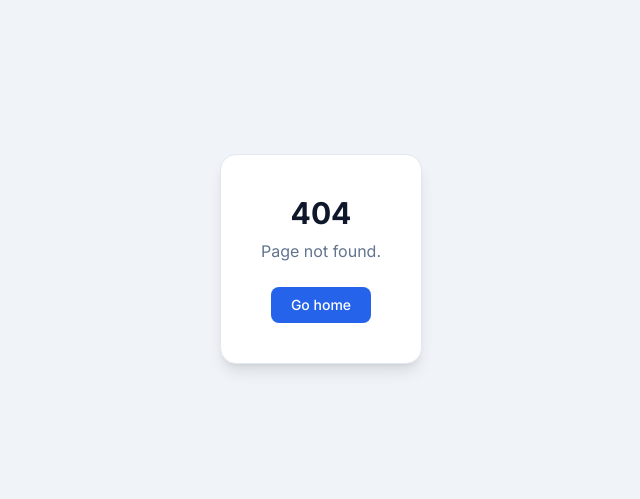
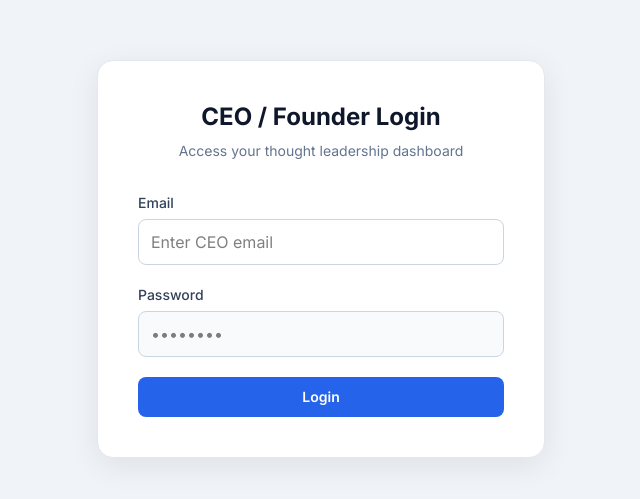
Before and after one commit to Diintech3/-MagnifAI-frontend, a React (Vite) app: page /ceo/login in a window 1280 px wide. Before the commit this address had no page. Shown: the part 141-640 px from the top of the page, without its empty margins (319-959 px from the left). Built offline with nearby package versions, Linux system fonts and the light colour scheme.

Commit message:
Update profile fetch path and route configs for CEO

```diff
--- a/src/App.jsx
+++ b/src/App.jsx
@@ -10,6 +10,7 @@ import { AppDashboard } from "./pages/AppDashboard";
 import { CandidateDashboard } from "./pages/CandidateDashboard";
 import { NotFoundPage } from "./pages/NotFoundPage";
 import { getToken } from "./lib/tokenStorage";
+import { CEOLoginPage } from "./pages/CEOLoginPage";
 
 function RoleRoute({ allow, loginPath, children }) {
   const { status, user } = useAuth();
@@ -26,7 +27,11 @@ function GuestLoginRoute({ loginPath, allowedRoles, children }) {
     if (allowedRoles.includes(user.role)) {
       if (user.role === "SUPERADMIN") return <Navigate to="/superadmin" replace />;
       if (user.role === "CANDIDATE") return <Navigate to="/candidate" replace />;
-      if (user.role === "APP") return <Navigate to="/app" replace />;
+      if (user.role === "CEO") return <Navigate to="/ceo" replace />;
+      if (user.role === "APP") {
+        if (user.isCEO) return <Navigate to="/ceo" replace />;
+        return <Navigate to="/app" replace />;
+      }
       return <Navigate to="/admin" replace />;
     }
     return <Navigate to={loginPath} replace />;
@@ -40,7 +45,11 @@ function HomeRedirect() {
   if (status === "authed" && user) {
     if (user.role === "SUPERADMIN") return <Navigate to="/superadmin" replace />;
     if (user.role === "CANDIDATE") return <Navigate to="/candidate" replace />;
-    if (user.role === "APP") return <Navigate to="/app" replace />;
+    if (user.role === "CEO") return <Navigate to="/ceo" replace />;
+    if (user.role === "APP") {
+      if (user.isCEO) return <Navigate to="/ceo" replace />;
+      return <Navigate to="/app" replace />;
+    }
     return <Navigate to="/admin" replace />;
   }
   if (getToken("SUPERADMIN")) return <Navigate to="/superadmin" replace />;
@@ -96,6 +105,14 @@ function AppRoutes() {
           </GuestLoginRoute>
         }
       />
+      <Route
+        path="/ceo/login"
+        element={
+          <GuestLoginRoute loginPath="/ceo/login" allowedRoles={["CEO"]}>
+            <CEOLoginPage />
+          </GuestLoginRoute>
+        }
+      />
       <Route path="/login" element={<Navigate to="/superadmin/login" replace />} />
       <Route
         path="/superadmin/*"
@@ -117,6 +134,14 @@ function AppRoutes() {
         path="/app/*"
         element={
           <RoleRoute allow={["APP"]} loginPath="/app/login">
+            <AppDashboard />
+          </RoleRoute>
+        }
+      />
+      <Route
+        path="/ceo/*"
+        element={
+          <RoleRoute allow={["CEO"]} loginPath="/ceo/login">
             <AppDashboard />
           </RoleRoute>
         }
--- a/src/auth/AuthProvider.jsx
+++ b/src/auth/AuthProvider.jsx
@@ -6,14 +6,13 @@ import { clearToken, getRoleFromPath, getToken, saveToken } from "../lib/tokenSt
 const AuthContext = createContext(null);
 
 async function fetchMe(role, token) {
-  if (role === "APP") return api("/api/auth/app/me", { token });
-  if (role === "CANDIDATE") return api("/api/auth/candidate/me", { token });
   return api("/api/auth/me", { token });
 }
 
 function loginEndpoint(role) {
   if (role === "APP") return "/api/auth/app/login";
   if (role === "CANDIDATE") return "/api/auth/candidate/login";
+  if (role === "CEO") return "/api/auth/ceo/login";
   return "/api/auth/login";
 }
 
--- a/src/lib/tokenStorage.js
+++ b/src/lib/tokenStorage.js
@@ -8,6 +8,7 @@ export const TOKEN_KEYS = {
 export function getRoleFromPath(pathname) {
   if (pathname.startsWith("/candidate")) return "CANDIDATE";
   if (pathname.startsWith("/app")) return "APP";
+  if (pathname.startsWith("/ceo")) return "CEO";
   if (pathname.startsWith("/superadmin")) return "SUPERADMIN";
   if (pathname.startsWith("/admin")) return "ADMIN";
   return null;
@@ -16,7 +17,7 @@ export function getRoleFromPath(pathname) {
 export function getTokenKeyForRole(role) {
   if (role === "SUPERADMIN") return TOKEN_KEYS.SUPERADMIN;
   if (role === "ADMIN") return TOKEN_KEYS.ADMIN;
-  if (role === "APP") return TOKEN_KEYS.APP;
+  if (role === "APP" || role === "CEO") return TOKEN_KEYS.APP;
   if (role === "CANDIDATE") return TOKEN_KEYS.CANDIDATE;
   return null;
 }
--- a/src/pages/AppDashboard.jsx
+++ b/src/pages/AppDashboard.jsx
@@ -71,20 +71,31 @@ export function AppDashboard() {
   const dashboardType = user?.dashboardType || "default";
   const isManager = user?.showCandidates === true;
   const location = useLocation();
-  const isDetailPage = /^\/app\/contents\/[^/]+$/.test(location.pathname);
-  const isEditorPage = /^\/app\/contents\/[^/]+\/edit$/.test(location.pathname);
+
+  const basePath = location.pathname.startsWith("/ceo") ? "/ceo" : "/app";
+  const isDetailPage = new RegExp("^" + basePath + "/contents/[^/]+$").test(location.pathname);
+  const isEditorPage = new RegExp("^" + basePath + "/contents/[^/]+/edit$").test(location.pathname);
   const isFullPageContent = isDetailPage || isEditorPage;
+
+  const loginPath = basePath === "/ceo" ? "/ceo/login" : "/app/login";
+
+  // Map nav paths dynamically to basePath
+  const fcNav = FC_NAV.map(item => ({ ...item, to: item.to.replace("/app", basePath) }));
+  const managerNav = MANAGER_NAV.map(item => ({ ...item, to: item.to.replace("/app", basePath) }));
+  const spiritualNav = SPIRITUAL_NAV.map(item => ({ ...item, to: item.to.replace("/app", basePath) }));
+  const changemakerNav = CHANGEMAKER_NAV.map(item => ({ ...item, to: item.to.replace("/app", basePath) }));
+  const founderNav = FOUNDER_NAV.map(item => ({ ...item, to: item.to.replace("/app", basePath) }));
 
   // Founder dashboard
   if (dashboardType === "founder") {
     return (
-      <DashboardShell loginPath="/app/login" portalLabel="FOUNDER OS" navItems={FOUNDER_NAV}>
+      <DashboardShell loginPath={loginPath} portalLabel="FOUNDER OS" navItems={founderNav}>
         <Routes>
           <Route index    element={<AppOverview />} />
           <Route path="ceos"     element={<FounderDashboard />} />
           <Route path="settings" element={<AppSettings />} />
           <Route path="help"     element={<HelpPage />} />
-          <Route path="*"        element={<Navigate to="/app" replace />} />
+          <Route path="*"        element={<Navigate to={basePath} replace />} />
         </Routes>
       </DashboardShell>
     );
@@ -93,14 +104,14 @@ export function AppDashboard() {
   // Change Maker dashboard
   if (dashboardType === "changemaker") {
     return (
-      <DashboardShell loginPath="/app/login" portalLabel="CHANGE MAKER OS" navItems={CHANGEMAKER_NAV}>
+      <DashboardShell loginPath={loginPath} portalLabel="CHANGE MAKER OS" navItems={changemakerNav}>
         <Routes>
           <Route index element={<ChangeMakerDashboard />} />
           <Route path="social"   element={<AppSocialMedia />} />
           <Route path="news"     element={<AppNews />} />
           <Route path="settings" element={<AppSettings />} />
           <Route path="help"     element={<HelpPage />} />
-          <Route path="*"        element={<Navigate to="/app" replace />} />
+          <Route path="*"        element={<Navigate to={basePath} replace />} />
         </Routes>
       </DashboardShell>
     );
@@ -109,14 +120,14 @@ export function AppDashboard() {
   // Spiritual Guru dashboard
   if (dashboardType === "spiritual") {
     return (
-      <DashboardShell loginPath="/app/login" portalLabel="SPIRITUAL GURU OS" navItems={SPIRITUAL_NAV}>
+      <DashboardShell loginPath={loginPath} portalLabel="SPIRITUAL GURU OS" navItems={spiritualNav}>
         <Routes>
           <Route index element={<SpiritualDashboard />} />
           <Route path="social"   element={<AppSocialMedia />} />
           <Route path="news"     element={<AppNews />} />
           <Route path="settings" element={<AppSettings />} />
           <Route path="help"     element={<HelpPage />} />
-          <Route path="*"        element={<Navigate to="/app" replace />} />
+          <Route path="*"        element={<Navigate to={basePath} replace />} />
         </Routes>
       </DashboardShell>
     );
@@ -125,13 +136,13 @@ export function AppDashboard() {
   // Candidate manager dashboard
   if (isManager) {
     return (
-      <DashboardShell loginPath="/app/login" portalLabel="APP PORTAL" navItems={MANAGER_NAV}>
+      <DashboardShell loginPath={loginPath} portalLabel="APP PORTAL" navItems={managerNav}>
         <Routes>
           <Route index element={<AppOverview />} />
           <Route path="candidates" element={<AppCandidates />} />
           <Route path="settings"   element={<SettingsPage />} />
           <Route path="help"       element={<HelpPage />} />
-          <Route path="*"          element={<Navigate to="/app" replace />} />
+          <Route path="*"          element={<Navigate to={basePath} replace />} />
         </Routes>
       </DashboardShell>
     );
@@ -144,7 +155,7 @@ export function AppDashboard() {
       <GenerationProvider>
         <Routes>
           <Route path="contents/:id/edit" element={<AppContentEditor />} />
-          <Route path="*" element={<Navigate to="/app" replace />} />
+          <Route path="*" element={<Navigate to={basePath} replace />} />
         </Routes>
       </GenerationProvider>
     );
@@ -152,7 +163,7 @@ export function AppDashboard() {
 
   return (
     <GenerationProvider>
-    <DashboardShell loginPath="/app/login" portalLabel="CEO CONTENT OS" navItems={FC_NAV} flatContent={isFullPageContent}>
+    <DashboardShell loginPath={loginPath} portalLabel="CEO CONTENT OS" navItems={fcNav} flatContent={isFullPageContent}>
       <Routes>
         <Route index element={<AppOverview />} />
         <Route path="profile"          element={<AppProfile />} />
@@ -171,7 +182,7 @@ export function AppDashboard() {
         <Route path="contents/:id"       element={<AppContentDetail />} />
         <Route path="settings"         element={<AppSettings />} />
         <Route path="help"             element={<HelpPage />} />
-        <Route path="*"                element={<Navigate to="/app" replace />} />
+        <Route path="*"                element={<Navigate to={basePath} replace />} />
       </Routes>
     </DashboardShell>
     </GenerationProvider>
--- /dev/null
+++ b/src/pages/CEOLoginPage.jsx
@@ -0,0 +1,76 @@
+import { useMemo, useState } from "react";
+import { useNavigate } from "react-router-dom";
+import { useAuth } from "../auth/AuthProvider";
+import { toastError, toastSuccess } from "../lib/toast";
+
+export function CEOLoginPage() {
+  const { login, logout, status } = useAuth();
+  const nav = useNavigate();
+  const [email, setEmail] = useState("");
+  const [password, setPassword] = useState("");
+  const [submitting, setSubmitting] = useState(false);
+  const disabled = useMemo(() => submitting || status === "loading", [submitting, status]);
+
+  async function onSubmit(e) {
+    e.preventDefault();
+    setSubmitting(true);
+    try {
+      const user = await login(email.trim(), password, "CEO");
+      if (user.role !== "CEO") {
+        logout("CEO");
+        toastError("This account cannot sign in here.");
+        return;
+      }
+      toastSuccess("Welcome back!");
+      nav("/ceo", { replace: true });
+    } catch (err) {
+      toastError(
+        err?.payload?.error === "INVALID_CREDENTIALS"
+          ? "Invalid email or password"
+          : err?.payload?.error || "Login failed",
+      );
+    } finally {
+      setSubmitting(false);
+    }
+  }
+
+  return (
+    <div className="flex min-h-dvh items-center justify-center bg-[#f0f4f8] px-4">
+      <div className="w-full max-w-md rounded-2xl border border-slate-200 bg-white p-10 shadow-[0_8px_30px_rgba(0,0,0,0.08)]">
+        <h1 className="text-center text-2xl font-bold text-slate-900">CEO / Founder Login</h1>
+        <p className="mt-2 text-center text-sm text-slate-500">Access your thought leadership dashboard</p>
+        <form className="mt-8 space-y-5" onSubmit={onSubmit}>
+          <div>
+            <label className="mb-1.5 block text-sm font-medium text-slate-700">Email</label>
+            <input
+              value={email}
+              onChange={(e) => setEmail(e.target.value)}
+              type="email"
+              required
+              className="w-full rounded-lg border border-slate-300 bg-white px-3 py-2.5 outline-none focus:border-blue-500 focus:ring-2 focus:ring-blue-500/20"
+              placeholder="Enter CEO email"
+            />
+          </div>
+          <div>
+            <label className="mb-1.5 block text-sm font-medium text-slate-700">Password</label>
+            <input
+              value={password}
+              onChange={(e) => setPassword(e.target.value)}
+              type="password"
+              required
+              className="w-full rounded-lg border border-slate-300 bg-slate-50 px-3 py-2.5 outline-none focus:border-blue-500 focus:ring-2 focus:ring-blue-500/20"
+              placeholder="••••••••"
+            />
+          </div>
+          <button
+            type="submit"
+            disabled={disabled}
+            className="w-full rounded-lg bg-[#2563eb] py-2.5 text-sm font-semibold text-white hover:bg-[#1d4ed8] disabled:opacity-60"
+          >
+            {submitting ? "Signing in…" : "Login"}
+          </button>
+        </form>
+      </div>
+    </div>
+  );
+}
--- a/src/pages/app/FounderDashboard.jsx
+++ b/src/pages/app/FounderDashboard.jsx
@@ -140,7 +140,7 @@ export function FounderDashboard() {
     setLoginLoadingId(c.id);
     try {
       const data = await api(`/api/app/ceos/${c.id}/login-as`, { method: "POST", token });
-      const url = new URL("/app", window.location.origin);
+      const url = new URL("/ceo", window.location.origin);
       url.searchParams.set("session", data.accessToken);
       window.open(url.toString(), "_blank", "noopener,noreferrer");
       toastSuccess("CEO dashboard opened in new tab");
```
